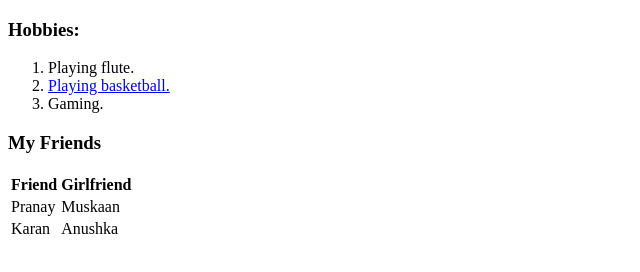
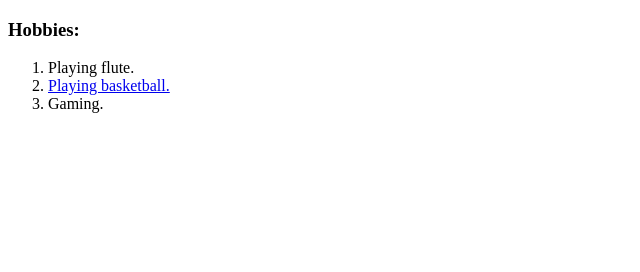
Before and after one commit to KaushikAhire/cv, a plain HTML site: page my_hobbies.html in a window 1280 px wide. Shown: the whole page, without its empty margins (0-640 px from the left). Drawn offline with Linux system fonts and the light colour scheme.

Commit message:
Update my_hobbies.html

```diff
--- a/my_hobbies.html
+++ b/my_hobbies.html
@@ -12,20 +12,5 @@
         <li><a href="https://www.youtube.com/watch?v=-zd62MxKXp8">Playing basketball.</a> </li>
         <li>Gaming.</li>
     </ol>
-    <h3>My Friends</h3>
-    <table>
-        <tr>
-           <th>Friend</th>
-           <th>Girlfriend</th>
-        </tr>
-        <tr>
-            <td>Pranay</td>
-            <td>Muskaan</td>
-        </tr>
-        <tr>
-            <td>Karan</td>
-            <td>Anushka</td>
-        </tr>
-    </table>
 </body>
 </html>
```
